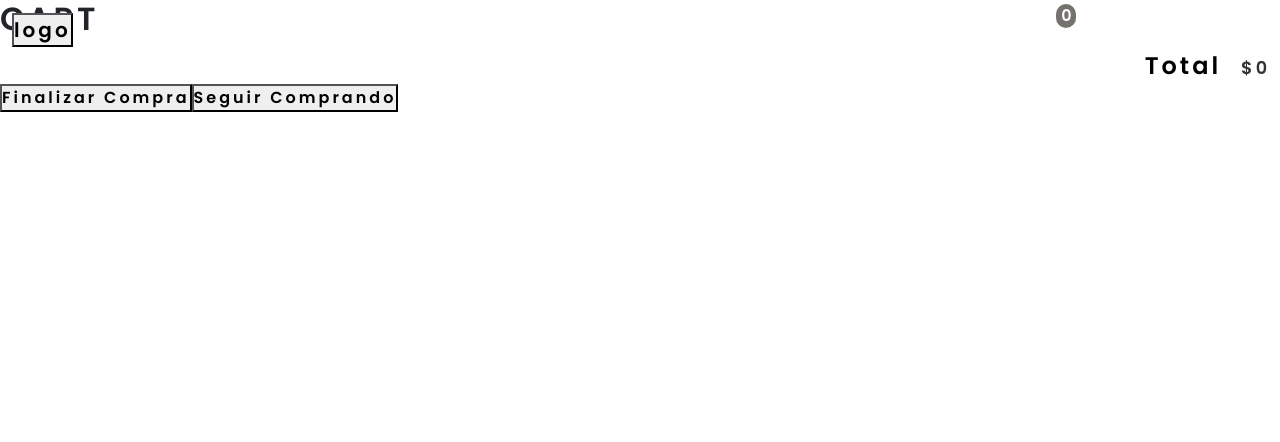
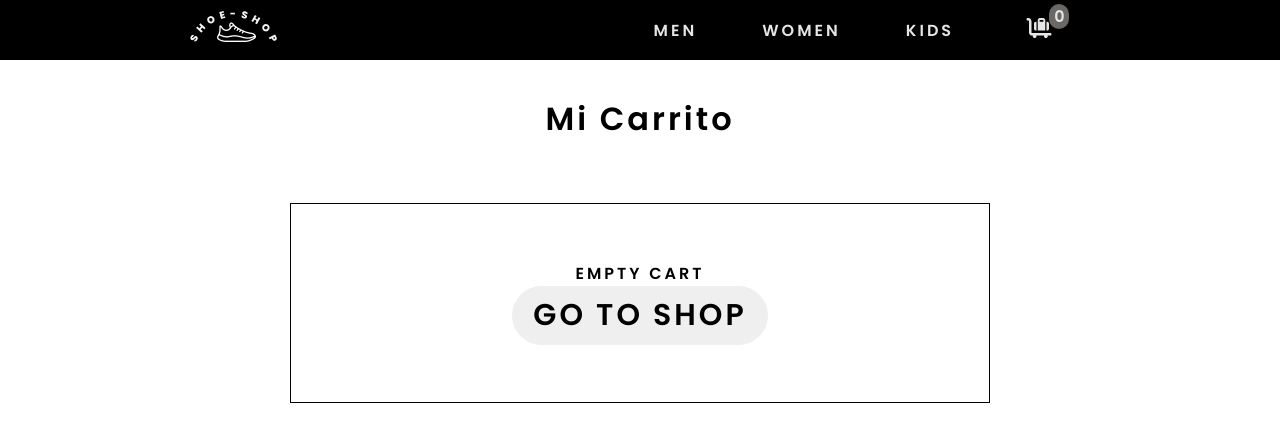
Before and after one commit to BeluMiranda/myappreact, a React (Create React App) app: page /cart in a window 1280 px wide. Shown: the top 442 px of the page. Built offline with nearby package versions, Linux system fonts and the light colour scheme.

Commit message:
add logo

```diff
--- a/package.json
+++ b/package.json
@@ -3,6 +3,7 @@
   "version": "0.1.0",
   "private": true,
   "dependencies": {
+    "@babel/runtime": "^7.18.3",
     "@fortawesome/fontawesome-svg-core": "^6.1.1",
     "@fortawesome/free-brands-svg-icons": "^6.1.1",
     "@fortawesome/free-solid-svg-icons": "^6.1.1",
@@ -10,16 +11,17 @@
     "@testing-library/jest-dom": "^5.16.4",
     "@testing-library/react": "^13.2.0",
     "@testing-library/user-event": "^13.5.0",
-    "bootstrap": "^5.1.3",
+    "framer-motion": "^6.3.15",
     "react": "^18.1.0",
     "react-dom": "^18.1.0",
     "react-icons": "^4.3.1",
     "react-img-zoom": "^0.1.0",
     "react-router-dom": "^6.3.0",
-    "react-scripts": "^2.1.3",
+    "react-scripts": "^5.0.1",
     "react-slick": "^0.29.0",
     "react-toastify": "^9.0.3",
     "slick-carousel": "^1.8.1",
+    "styled-components": "^5.3.5",
     "web-vitals": "^2.1.4"
   },
   "scripts": {
--- a/public/index.html
+++ b/public/index.html
@@ -9,6 +9,10 @@
       name="description"
       content="Web site created using create-react-app"
     />
+    <script
+      src="https://kit.fontawesome.com/0f83e5d3b7.js"
+      crossorigin="anonymous"
+    ></script>
     <link rel="apple-touch-icon"  />
     <!--
       manifest.json provides metadata used when your web app is installed on a
@@ -24,6 +28,7 @@
       work correctly both with client-side routing and a non-root public URL.
       Learn how to configure a non-root public URL by running `npm run build`.
     -->
+
     <title>Sports</title>
   </head>
   <body>
--- a/src/App.css
+++ b/src/App.css
@@ -1,63 +1,174 @@
 @import url('https://fonts.googleapis.com/css2?family=Poppins:wght@600&display=swap');
+
+@import url('https://fonts.googleapis.com/css2?family=Anton&family=Poppins:wght@600&display=swap');
+
 :root {
   --tittleblack: #000000;
 }
-.nav-link{
-  margin-left: 40px;
-  color: rgb(255, 255, 255);
+body::-webkit-scrollbar {
+  -webkit-appearance: none;
+}
+
+body::-webkit-scrollbar:vertical {
+  width: 13px;
+}
+
+body::-webkit-scrollbar-thumb {
+  background-color: black;
+  border-radius: 20px;
+  border: 2px solid #f1f2f3;
+}
+
+body::-webkit-scrollbar-track {
+  border-radius: 10px;
+}
+.Navbar {
+  height: 60px;
+  display: flex;
+  justify-content: space-around;
+  align-items: center;
+  background: black;
+  position: fixed;
+  z-index: 1;
+  width: 100%;
 
 }
-.navbar-toggler{
+
+.Navbar > .nav-logo {
+  font-weight: 700;
+  font-size: 21px;
+  margin: 15px;
   color: #ffffff;
-}
-.nav-link:active{
-  color: aquamarine;
-}
-.nav-link:hover{
-  border: 1px solid white;
-  color: #ffffff;
-  border-radius: 5px;
-}
-.navbar-light .navbar-nav .linkk{
-  color: #000000;
-  position: relative;
-  display: inline-block;
-}
- .linkk:after{
-  content: '';
-  position: absolute;
-  width: 100%;
-  height: 2px;
-  top: 4.5em;
-  left: 0;
-  background-color: rgb(0, 0, 0);
-  transform: scaleX(0);
-  transform-origin: bottom right;
-  transition: transform 0.6s ease-out;
+  cursor: pointer;
 }
 
-.imgNavbar{
-  width: 10em;
-}
-.imgNavbar:hover{
-  animation: animate 2s alternate infinite;
+.Navbar > .nav-items > a {
+  color: white;
+  font-size: 16px;
+  text-decoration: none;
+  margin: 15px;
+  position: relative;
+  opacity: 0.9;
+  margin-right: 50px;
 }
 
+.Navbar > .nav-items > a:hover {
+  opacity: 1;
+}
+
+.Navbar > .nav-items > a::before {
+  content: "";
+  position: absolute;
+  left: 0;
+  bottom: 0;
+  width: 0;
+  height: 2px;
+  background: #ffffff;
+  transition: all 0.45s;
+}
+
+.Navbar > .nav-items > a:hover::before {
+  width: 100%;
+}
+
+.Navbar > .nav-toggle {
+  display: none;
+}
+
+@media (max-width: 700px) {
+  .Navbar > .nav-items {
+    position: absolute;
+    top: 60px;
+    display: flex;
+    flex-direction: column;
+    background: transparent;
+    left: 0;
+    width: 100%;
+    height: 100%;
+    transform: translateX(-100%);
+    transition: all .45s;
+    z-index: 1;
+    margin: 0;
+  }
+  .Navbar{
+    background-color: #000000!important;
+    height: auto;
+    width: 100%;
+  }
+
+
+  .Navbar > .nav-items > a::before {
+      background: transparent;
+  }
+
+  .Navbar > .nav-items.open {
+      transform: translateX(0);
+      background-color: #000000;
+      height: auto;
+  }
+
+  .Navbar > .nav-toggle {
+    display: flex;
+    width: 50px;
+    height: 50px;
+    align-items: center;
+    justify-content: center;
+    cursor: pointer;
+  }
+
+  .nav-toggle > .bar {
+    position: relative;
+    width: 32px;
+    height: 2px;
+    background: #ffffff;
+    transition: all 0.45s ease-in-out;
+  }
+
+  .nav-toggle > .bar::before,
+  .nav-toggle > .bar::after {
+    content: "";
+    position: absolute;
+    height: 2px;
+    background: #ffffff;
+    border-radius: 2px;
+    transition: all 0.45s ease-in-out;
+  }
+
+  .nav-toggle > .bar::before {
+    width: 25px;
+    transform: translateY(-8px);
+    right: 0;
+  }
+
+  .nav-toggle > .bar::after {
+    width: 32px;
+    transform: translateY(8px);
+  }
+
+  .nav-toggle.open > .bar {
+      transform: translateX(-40px);
+      background: transparent;
+  }
+
+  .nav-toggle.open > .bar::before {
+      width: 32px;
+      transform: rotate(45deg) translate(26px, -26px);
+  }
+
+  .nav-toggle.open > .bar::after {
+    transform: rotate(-45deg) translate(26px, 26px);
+  }
+  .Navbar > .nav-items > a{
+    color: #ffffff;
+  }
+.Navbar > .nav-items > a:hover{
+  opacity: .2;
+}
+}
 .cart{
   margin-left: 0em;
 }
 
-@media (max-width: 1010px){
-  .cart{
-    margin-left: 0;
-  }
-  .navbar-nav .linkk:hover::after{
-    transform: scaleX(0);
-}
-
-
-
-}
 .numberPadre{
   position: relative;
 }
@@ -103,6 +214,8 @@
   width: 5rem !important;
 
 }
+
+
 /*CARD*/
 .card-size{
   margin-left: auto;
@@ -162,13 +275,14 @@
 
 .cover-container{
   height: 100vh;
-  width: 100%;
   object-fit: contain;
   display: flex;
   flex-direction: column;
   justify-content: center;
   align-items: center;
   box-shadow:inset 0 0 0 1000px rgba(0, 0, 0, 0.408);
+  margin-left: 48px;
+  margin-right: 48px;
 }
 .video{
   object-fit: cover;
@@ -176,6 +290,7 @@
   height: 100vh;
   position: absolute;
   z-index: -1;
+  margin-bottom: 48px;
 }
 .navbar{
   position: fixed;
@@ -188,21 +303,25 @@
     background: transparent;
     color: white;
     padding: 3px;
-    left: 48.3%;
-    border-radius: 5px;
+    left: 0;
+    border-radius: 30px;
     transition: transform .2s;
     margin: 0;
     font-size: 30px;
     border: 1px solid #ffffff;
     width: 112px;
+   cursor: pointer;
 }
 .btnHeader:hover{
   transform: scale(1.1);
+  background-color: rgb(150, 150, 150, 0.8);
+  border: none;
+  color: #000000;
 }
 
 
 .scrolling{
-  background: black;
+  background: rgb(0, 0, 0);
   transition: all 0.5 ease;
 }
 /*CART*/
@@ -307,3 +426,81 @@
   margin: 40px auto 80px auto;
   font-size: 1.75em;
 }
+/*/cart*/
+table, th, td {
+    border: 1px solid #ccc;
+}
+
+.cartt {
+    display: flex;
+    flex-direction: column;
+    align-items: center;
+    justify-content: center;
+    color: #4e0144;
+}
+.carttitle {
+    font-size: 2rem;
+    color: #000000;
+    text-align: center;
+
+    margin: 60px;
+}
+.empty-cart {
+  padding: 20px;
+}
+.cart-item {
+  width: 80%;
+}
+.cart-item-img, .cart-item-qty, .cart-item-price, .cart-item-remove, .cart-item-total {
+  width: 10%;
+  text-align: center;
+}
+.cart-item-title {
+  width: 50%;
+}
+table, th, td {
+  border: 1px solid #ccc;
+}
+.cart-footer {
+  margin-top: 30px;
+  text-align: center;
+}
+.btnGo{
+  color: black;
+  padding: 3px;
+  border-radius: 30px;
+  transition: transform .2s;
+  margin: auto;
+  font-size: 30px;
+  border: 1px solid #ffffff;
+  margin: auto;
+    border-radius: 30px;
+    padding: 6px 20px;
+    border: 1.5px solid transparent;
+
+
+}
+.btnGo:hover{
+transform: scale(1.1);
+background-color: rgb(150, 150, 150, 0.8);
+
+}
+.emptyCart{
+  border: 1px solid black;
+  width: 700px;
+  height: 200px;
+  display: flex;
+  margin: auto;
+  justify-content: center;
+  flex-direction: column;
+  align-items: center;
+  align-content: center;
+}
+.nav-logo{
+  cursor: pointer;
+}
+.containerIntro{
+  justify-content: center;
+  align-items: center;
+  text-align: center;
+}
--- a/src/Components/Cart.jsx
+++ b/src/Components/Cart.jsx
@@ -1,56 +1,74 @@
 import React, { useContext } from 'react';
-
+import { Link } from 'react-router-dom';
 
 import { CartContext } from "../Context/CartContext"
 
 
 
 const Cart = () => {
-    const {cart, deleteItem, getItemQty, getItemPrice} = useContext(CartContext)
-
+    const {cart, removeFromCart, getItemQty, getItemPrice, emptyCart} = useContext(CartContext)
+    const carritoVacio = cart.length === 0;
     return (
         <>
         <h2 class="section-header">CART</h2>
+        <h2 className="carttitle">Mi Carrito</h2>
 
+        {(carritoVacio &&
+            <div className='emptyCart'>
+                <h4>EMPTY CART</h4>
+            <Link to="/"><button className='btnGo'>GO TO SHOP</button></Link>
+            </div>
+        ) ||
+        <div className="cartt">
+        <table>
+      <thead>
+        <tr>
+          <th>Product</th>
+          <th>Name</th>
+          <th>Price</th>
+          <th>Quantity</th>
+          <th>Total</th>
+          <th>Delete</th>
+        </tr>
+      </thead>
+      <tbody>{
+        cart.map(product => (
+          <tr className="cart-item" key={product.id}>
+            <td className="cart-item-img">
+              <img src={product.photo1} alt={product.nombre} width="100" height="100"/>
+            </td>
+            <td className="cart-item-title">
+              {product.nombre}
+            </td>
+            <td className="cart-item-price">${product.price}</td>
+            <td className="cart-item-qty">
+              {product.cantidad}
+            </td>
+            <td className="cart-item-total">
+              ${product.price * product.cantidad}
+            </td>
+            <td className="cart-item-remove">
+              <button className="botonPrincipal" onClick={() => removeFromCart(product.id)}>
+                X
+              </button>
+            </td>
+          </tr>
+        ))}
+      </tbody>
+    </table>
 
-    {cart.map(product => (
-
-    <section class="container content-section">
-
-    <div class="cart-row">
-        <span class="cart-item cart-header cart-column">Product</span>
-        <span class="cart-price cart-header cart-column">Price</span>
-        <span class="cart-quantity cart-header cart-column">Quantity</span>
+    <div className="cart-footer">
+      {carritoVacio?
+          <Link to="/"><button className="botonPrincipal">Volver al inicio</button></Link>
+          :
+          <>
+          <h3>total: ${getItemPrice()}</h3>
+          <Link to="/cart"><button className="botonPrincipal">Continuar al Pago</button></Link>
+          <button className="botonPrincipal" onClick={emptyCart}>Vaciar Carrito</button>
+          </>
+      }
     </div>
-    <div class="cart-items">
-        <div class="cart-row">
-            <div class="cart-item cart-column">
-                <img class="cart-item-image" src={product.photo1} width="100" height="100"/>
-                <span class="cart-item-title">{product.nombre}</span>
-            </div>
-            <span class="cart-price cart-column">${product.price}</span>
-            <div class="cart-quantity cart-column">
-
-                <button class="btn btn-danger" type="button" >button</button>
-            </div>
-        </div>
-    </div>
-        </section>
-        ))}
-
-        <div class="cart-total">
-                <strong class="cart-total-title">Total</strong>
-                <span class="cart-total-price">${getItemPrice()}</span>
-            </div>
-
-          {/*<p>PRODUCTOS TOTALES: {getItemQty()}</p>
-          <p>TOTAL A PAGAR: ${getItemPrice()}</p>*/}
-
-
-        <button className='btnAddCar'>Finalizar Compra</button>
-        <button className='btnAddCar'>Seguir Comprando</button>
-
-
+    </div>     }
      </>
     )
 }
--- a/src/Components/NavBar.jsx
+++ b/src/Components/NavBar.jsx
@@ -1,51 +1,33 @@
 import React from 'react'
-import CartWidget from "./CartWidget"
+import { useState } from "react"
 import { Link } from 'react-router-dom'
-const NavBar = ({isScrolling}) => {
+import CartWidget from './CartWidget'
+import logo from '../Assets/logo.png'
 
-    const toTheTop = () => {
-        window.scrollTo({top:0, left:0, behavior:'smooth'})
-    }
+function NavBar({ isScrolling }) {
+  const toTheTop = () => {
+    window.scrollTo({ top: 0, left: 0, behavior: 'smooth' })
+  }
 
-    return (
-    <nav className={`navbar navbar-expand-lg menu ${isScrolling > 20 ? 'scrolling' : null}`}>
-        <div className="container-fluid">
-        <Link to="/" className="navbar-brand"><button onClick={toTheTop}>logo</button></Link>
-            <button className="navbar-toggler"  type="button" data-bs-toggle="collapse" data-bs-target="#navbarNavDropdown" aria-controls="navbarNavDropdown" aria-expanded="false" aria-label="Toggle navigation" style={{color:'white'}}>
-            <span className="navbar-toggler-icon" style={{color:'white'}}></span>
-            </button>
-            <div className="collapse navbar-collapse" id="navbarNavDropdown">
-            <ul className="navbar-nav mx-auto">
-                <li className="nav-item">
-                <Link to="/category/men" className="nav-link linkk">MEN</Link>
-                </li>
-                <li className="nav-item">
-                <Link to="/category/women" className="nav-link linkk">WOMEN</Link>
-                </li>
-                <li className="nav-item">
-                <Link to="/category/kids" className="nav-link linkk" >KIDS</Link>
-                </li>
-
-                <li className="nav-item dropdown">
-                <a className="nav-link dropdown-toggle" href="#" id="navbarDropdownMenuLink" role="button" data-bs-toggle="dropdown" aria-expanded="false">
-                    COLECTION
-                </a>
-                <ul className="dropdown-menu" aria-labelledby="navbarDropdownMenuLink">
-                    <li><Link to="/colection/news" className="dropdown-item" >News Arrivals</Link></li>
-                    <li><Link to="/colection/lastyear" className="dropdown-item" >Season 2021</Link></li>
-                </ul>
-
-                </li>
-                <li className="nav-item">
-                <Link to="/category/kids" className="nav-link linkk" >CONTACTO</Link>
-                </li>
-                <li className="nav-item cart">
-                <a className="nav-link" href="#"><CartWidget number= {4} /></a>
-                </li>
-
-            </ul>
-            </div>
+  const [isOpen, setIsOpen] = useState(false)
+  return (
+    <>
+      <div className={`Navbar navbar-expand-lg menu ${isScrolling > 20 ? 'scrolling' : null}`}>
+        <Link to="/" className="nav-logo"><img src={logo} className="nav-logo" type="button" onClick={toTheTop} /></Link>
+        <div className={`nav-items ${isOpen && "open"}`}>
+          <Link to="/category/men">MEN</Link>
+          <Link to="/category/women">WOMEN</Link>
+          <Link to="/category/kids">KIDS</Link>
+          <Link to="/cart"><CartWidget /></Link>
         </div>
-    </nav>)
+        <div
+          className={`nav-toggle ${isOpen && "open"}`}
+          onClick={() => setIsOpen(!isOpen)}
+        >
+          <div className="bar"></div>
+        </div>
+      </div>
+    </>
+  )
 }
 export default NavBar
--- a/src/Context/CartContext.js
+++ b/src/Context/CartContext.js
@@ -37,8 +37,9 @@ const MyProvider = ({children}) => {
     }
 
     // Cart - Se va a encargar de eliminar el producto seleccionado del carrito.
-    const deleteItem = (id) => {
-        return setCart(cart.filter(item => item.id !== id))
+    const removeFromCart = (id) => {
+        const newCart = cart.filter(item => item.id !== id);
+        setCart(newCart);
     }
 
     // Cart - Reduce - Retorna la totalidad de unidades de nuestro carrito.
@@ -52,7 +53,7 @@ const MyProvider = ({children}) => {
     }
 
 
-    return <Provider value={{cart, isInCart, addItem, deleteItem, emptyCart, getItemPrice, getItemQty}} >{children}</Provider>
+    return <Provider value={{cart, isInCart, addItem, removeFromCart, emptyCart, getItemPrice, getItemQty}} >{children}</Provider>
 }
 
 export default MyProvider
--- a/src/index.js
+++ b/src/index.js
@@ -1,8 +1,6 @@
 import React from 'react';
 import ReactDOM from 'react-dom/client';
 import './index.css';
-import 'bootstrap/dist/css/bootstrap.min.css'
-import 'bootstrap/dist/js/bootstrap.bundle.min'
 import App from './App';
 import reportWebVitals from './reportWebVitals';
 
```
Also changed, not shown: src/Components/Header.jsx (+26 -2 lines), src/index.css (+29 -0 lines), src/Assets/logo.png, 1 other file (tests, documents, lock files or other folders).
